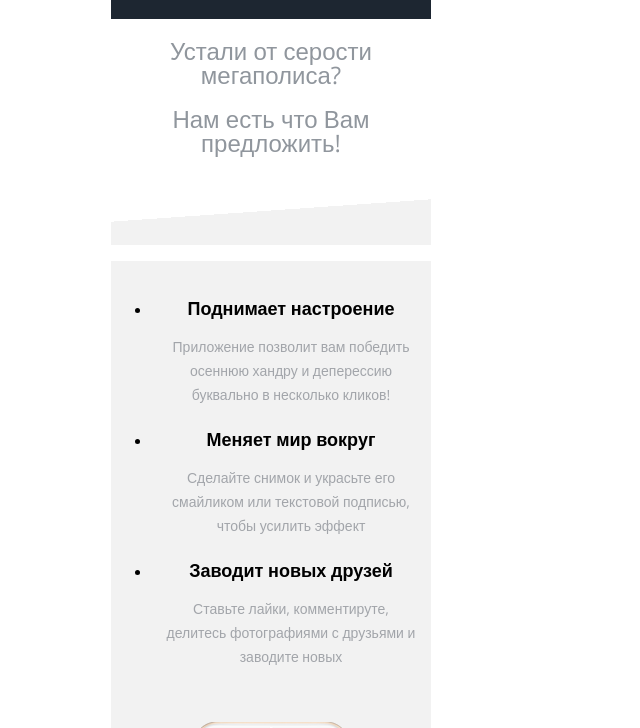
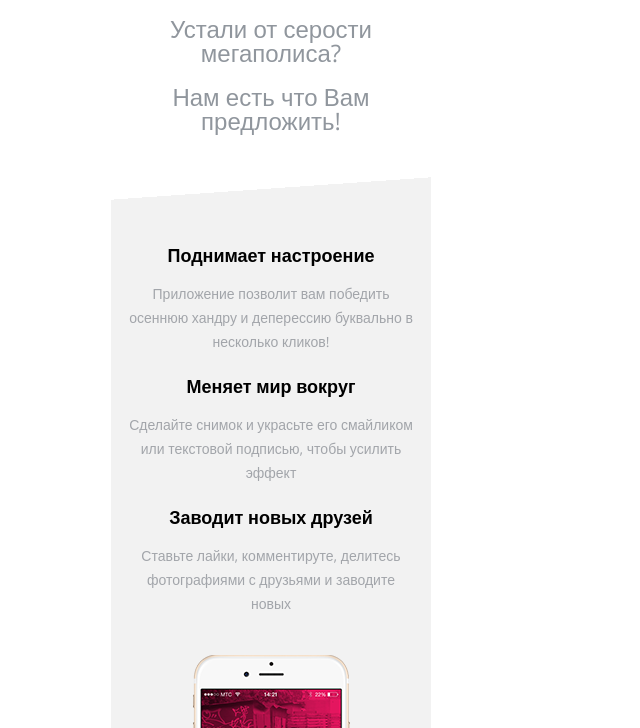
Before and after one commit to aidar0726/79435-pink, a plain HTML site: page 5/index.html in a window 1280 px wide. Shown: the part 683-1411 px from the top of the page, without its empty margins (369-1009 px from the left). Drawn offline with nearby package versions, Linux system fonts and the light colour scheme.

Commit message:
:heavy_check_mark: Сборка #5

```diff
--- a/5/css/style.css
+++ b/5/css/style.css
@@ -298,3 +298,117 @@
 .main-menu__btn--right {
   margin-right: 15px;
 }
+html,
+body {
+  border: 0;
+  font-family: "Helvetica-Neue", "Helvetica", Arial, sans-serif;
+  line-height: 1.5;
+  margin: 0;
+  padding: 0;
+}
+div,
+span,
+object,
+iframe,
+img,
+table,
+caption,
+thead,
+tbody,
+tfoot,
+tr,
+tr,
+td,
+article,
+aside,
+canvas,
+details,
+figure,
+hgroup,
+menu,
+nav,
+footer,
+header,
+section,
+summary,
+mark,
+audio,
+video {
+  border: 0;
+  margin: 0;
+  padding: 0;
+}
+h1,
+h2,
+h3,
+h4,
+h5,
+h6,
+p,
+blockquote,
+pre,
+a,
+abbr,
+address,
+cit,
+code,
+del,
+dfn,
+em,
+ins,
+q,
+samp,
+small,
+strong,
+sub,
+sup,
+b,
+i,
+hr,
+dl,
+dt,
+dd,
+ol,
+ul,
+li,
+fieldset,
+legend,
+label {
+  border: 0;
+  font-size: 100%;
+  vertical-align: baseline;
+  margin: 0;
+  padding: 0;
+  list-style: none;
+}
+article,
+aside,
+canvas,
+figure,
+figure img,
+figcaption,
+hgroup,
+footer,
+header,
+nav,
+section,
+audio,
+video {
+  display: block;
+}
+table {
+  border-collapse: separate;
+  border-spacing: 0;
+}
+table caption,
+table th,
+table td {
+  text-align: left;
+  vertical-align: middle;
+}
+a img {
+  border: 0;
+}
+:focus {
+  outline: 0;
+}
--- a/5/index.html
+++ b/5/index.html
@@ -3,7 +3,6 @@
 <head>
   <meta charset="utf-8">
   <title>Главная</title>
-  <link rel="stylesheet"  href="css/reset.css">
   <link rel="stylesheet" href="css/style.css">
   <link href='https://fonts.googleapis.com/css?family=Open+Sans:400,300,700&subset=latin,cyrillic' rel='stylesheet' type='text/css'>  <base href="https://up-htmlacademy.github.io/79435-pink/5/">
 </head>
```
